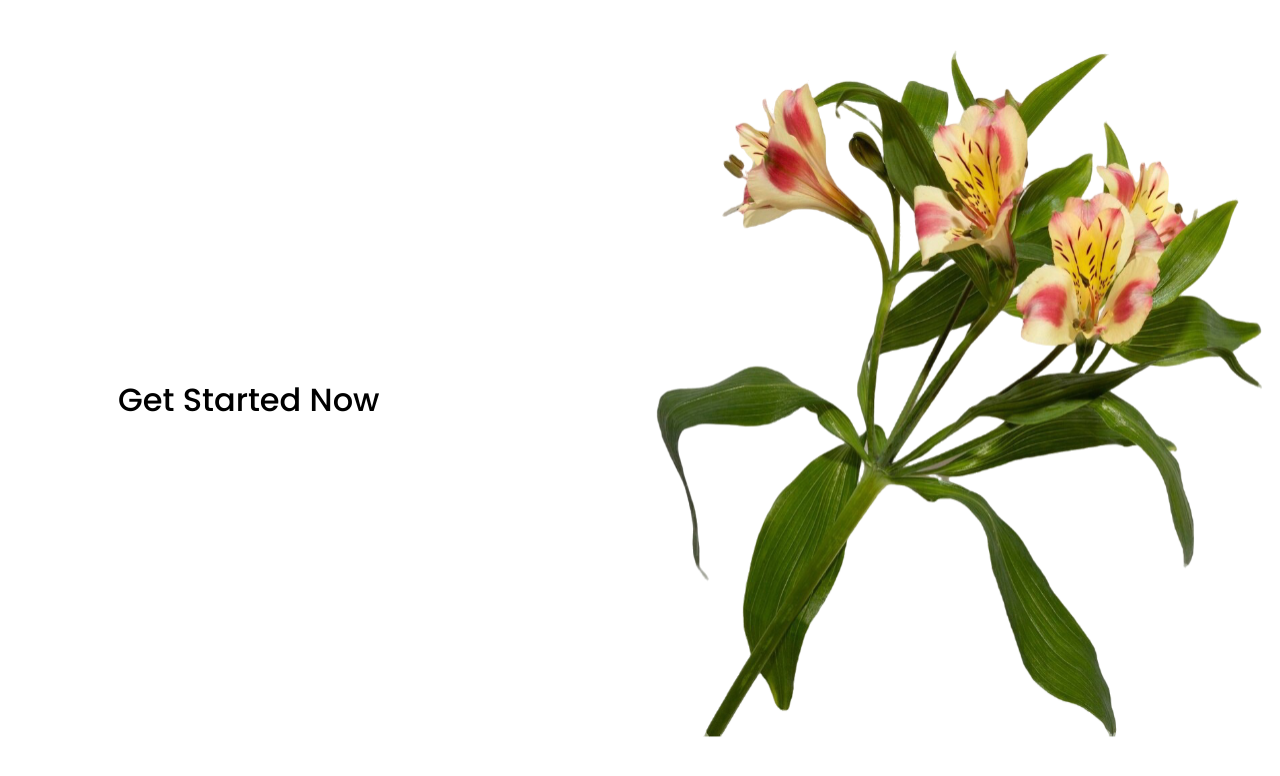
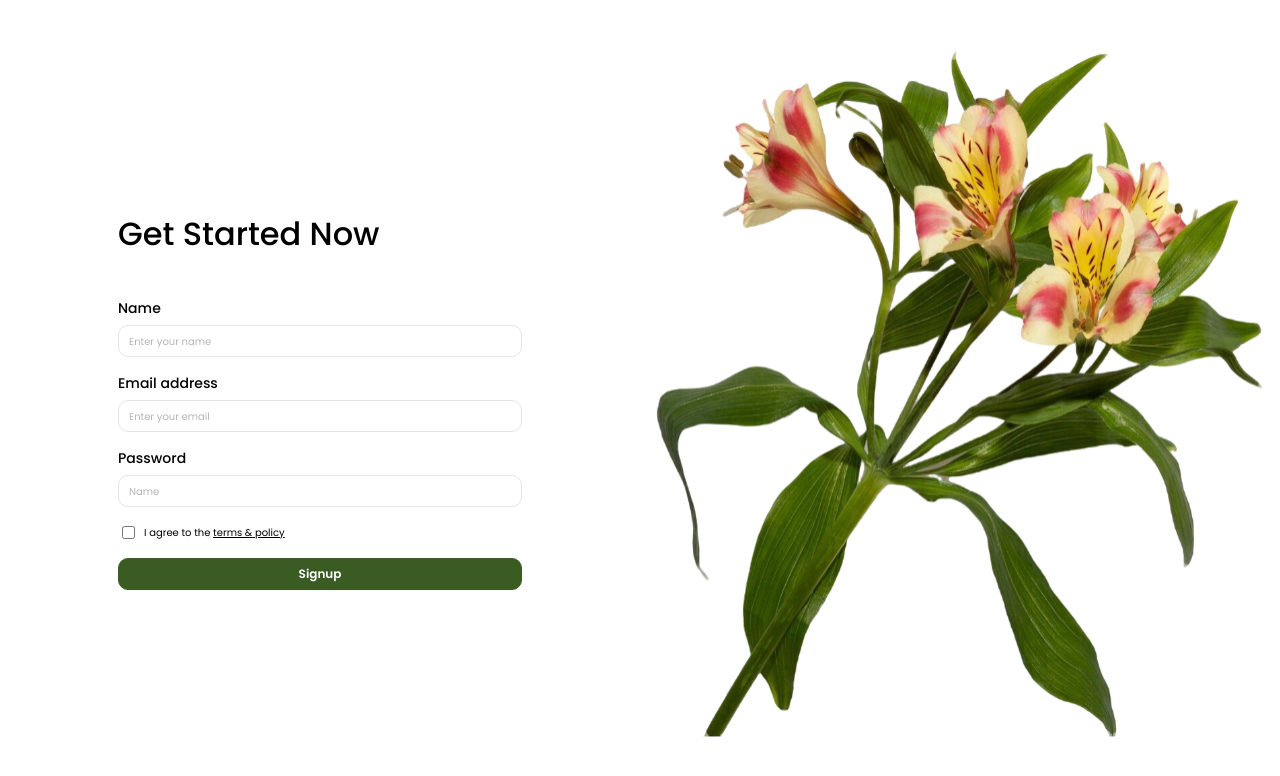
Before and after one commit to ChmB3r/appdev1-final-practical-exam, a React (Vite) app: page / in a window 1280 px wide. Shown: the top 776 px of the page. Built offline with nearby package versions, Linux system fonts and the light colour scheme.

Commit message:
Add Sign Up form

```diff
--- a/src/SignUp.jsx
+++ b/src/SignUp.jsx
@@ -7,12 +7,35 @@
       <section className={styles.left}>
             <div className={styles.formWrapper}>
                 <h1 className={styles.title}>Get Started Now</h1>
+                    <form className={styles.form}>
+                <div className={styles.field}>
+                    <label htmlFor="name" className={styles.label}>Name</label>
+                    <input id="name" type="text" placeholder="Enter your name" className={styles.input} />
+                </div>
+
+                <div className={styles.field}>
+                    <label htmlFor="email" className={styles.label}>Email address</label>
+                    <input id="email" type="email" placeholder="Enter your email" className={styles.input} />
+                </div>
+
+                <div className={styles.field}>
+                    <label htmlFor="password" className={styles.label}>Password</label>
+                    <input id="password" type="password" placeholder="Name" className={styles.input} />
+                </div>
+
+                <label className={styles.checkbox}>
+                    <input type="checkbox" />
+                    <span>I agree to the <a href="#" className={styles.terms}>terms &amp; policy</a></span>
+                </label>
+
+                <button type="submit" className={styles.button}>Signup</button>
+                </form>
             </div>
-      </section>
+        </section>
 
-      <section className={styles.right}>
-        <img src={blossom} alt="Blossom flower" className={styles.blossom} />
-      </section>
+        <section className={styles.right}>
+            <img src={blossom} alt="Blossom flower" className={styles.blossom} />
+        </section>
     </div>
   );
 }
--- a/src/SignUp.module.css
+++ b/src/SignUp.module.css
@@ -38,3 +38,70 @@
   max-height: 100vh;
   object-fit: contain;
 }
+
+
+.title {
+  margin: 0 0 40px;
+  /* keep your existing title styles */
+}
+
+.form {
+  display: flex;
+  flex-direction: column;
+  gap: 16px;
+}
+
+.field {
+  display: flex;
+  flex-direction: column;
+  gap: 6px;
+}
+
+.label {
+  font-family: "Poppins", sans-serif;
+  font-size: 14px;
+  font-weight: 500;
+  color: #000000;
+}
+
+.input {
+  height: 32px;
+  box-sizing: border-box;
+  padding: 0 10px;
+  border: 1px solid #e5e5e5;
+  border-radius: 10px;
+  font-family: "Poppins", sans-serif;
+  font-size: 12px;
+}
+
+.input::placeholder {
+  color: #b5b5b5;
+  font-size: 10px;
+}
+
+.checkbox {
+  display: flex;
+  align-items: center;
+  gap: 6px;
+  font-family: "Poppins", sans-serif;
+  font-size: 10px;
+  color: #000000;
+}
+
+.terms {
+  color: #000000;
+  text-decoration: underline;
+}
+
+.button {
+  width: 100%;
+  height: 32px;
+  border: 1px solid #3a5b22;
+  border-radius: 10px;
+  background: #3a5b22;
+  color: #ffffff;
+  font-family: "Poppins", sans-serif;
+  font-size: 12px;
+  font-weight: 600;
+  cursor: pointer;
+}
```
Also changed, not shown: balmaceda-signup-form.png (added).
